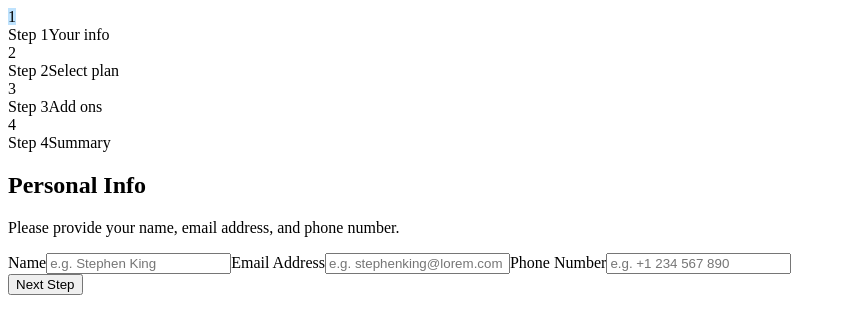
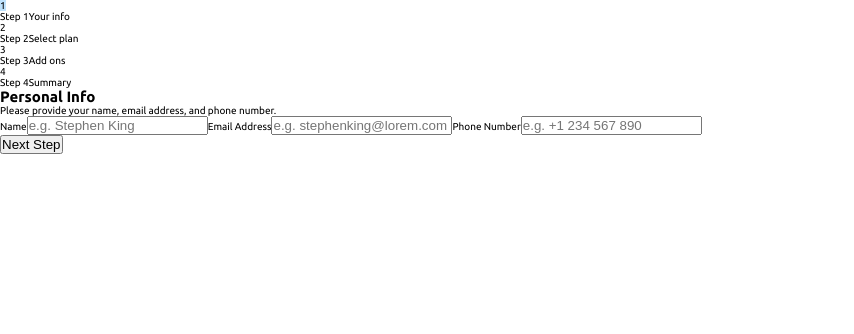
Before and after one commit to aaronkagan/react-multi-step-form, a React (Vite) app: page / in a window 1280 px wide. Shown: the top 334 px of the page, without its empty margins (0-854 px from the left). Built offline with nearby package versions, Linux system fonts and the light colour scheme.

Commit message:
adding global style reset

```diff
--- a/src/App.tsx
+++ b/src/App.tsx
@@ -6,11 +6,14 @@ import Step3 from './components/Step3';
 import Step4 from './components/Step4';
 import Step5 from './components/Step5';
 import StepsBar from './components/StepsBar';
+import GlobalStyle from './components/GlobalStyle';
 
 function App() {
   const [step, setStep] = useState(1);
 
   return (
+    <>
+      <GlobalStyle />
       <main>
         <StepsBar step={step} />
         {step === 1 && <Step1 />}
@@ -23,6 +26,7 @@ function App() {
           setStep={setStep}
         />
       </main>
+    </>
   );
 }
 
--- /dev/null
+++ b/src/components/GlobalStyle.ts
@@ -0,0 +1,23 @@
+import { createGlobalStyle } from 'styled-components';
+
+const GlobalStyle = createGlobalStyle`
+
+  *,
+  *::before,
+  *::after {
+    margin: 0;
+    padding: 0;
+    box-sizing: border-box;
+  }
+
+
+  html {
+    font-size: 62.5%;
+  }
+
+  body {
+    font-family: 'Ubuntu', sans-serif;
+  }
+`;
+
+export default GlobalStyle;
```
Lines whose indentation alone changed are shown as unchanged.
